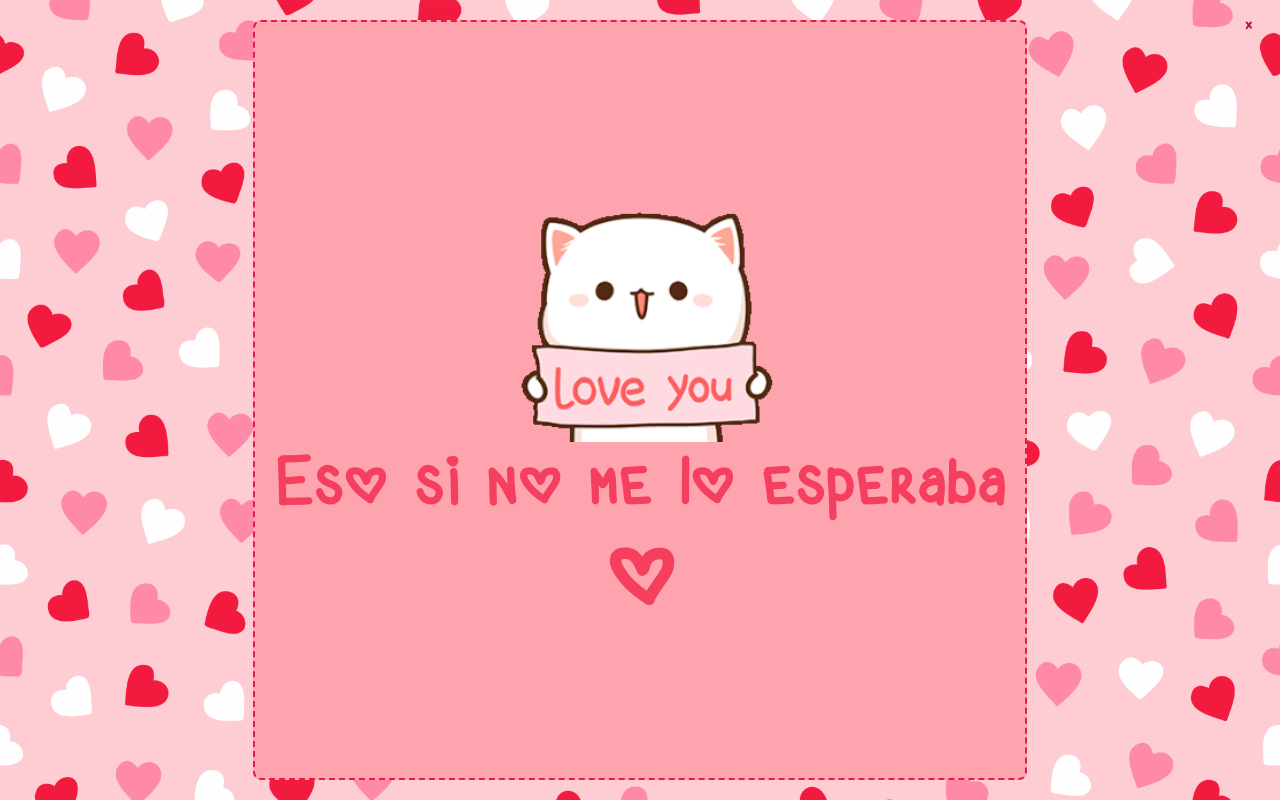
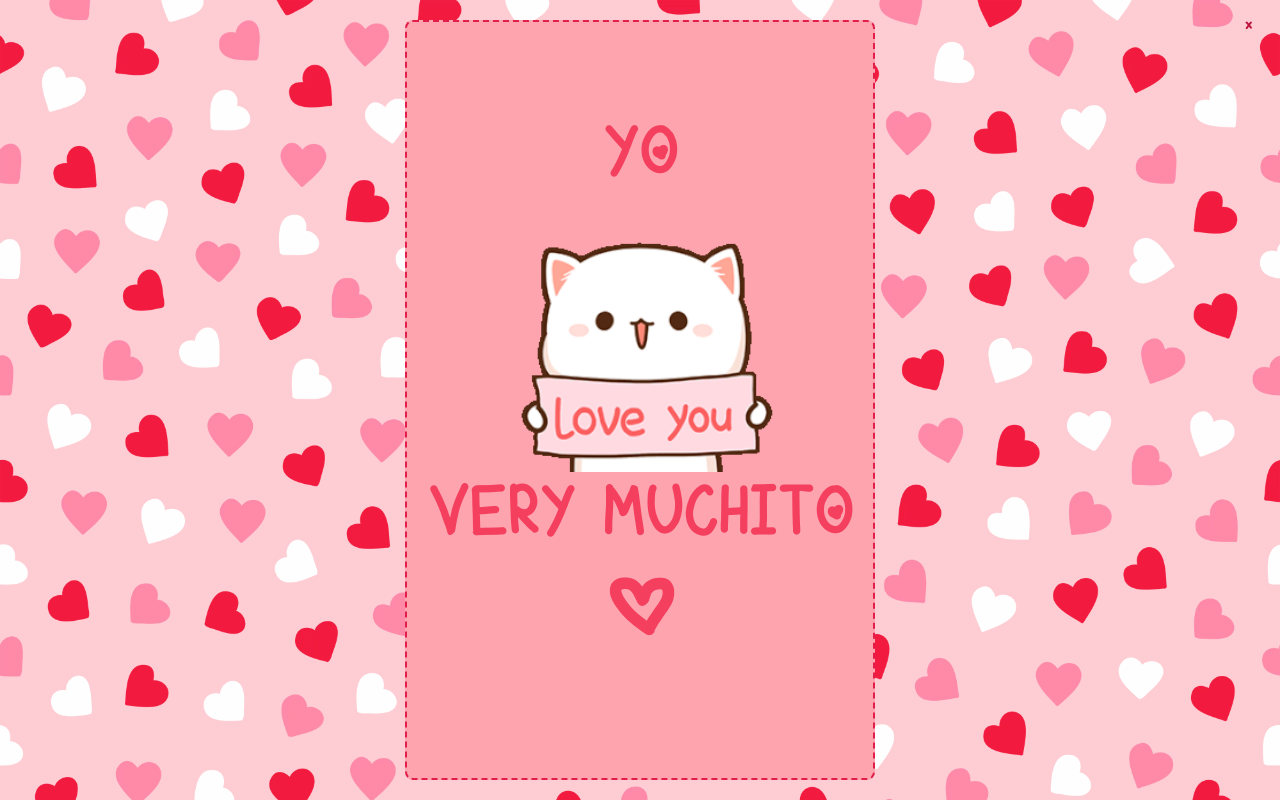
Before and after one commit to Joacohbc/yxj-valentines-day, a React (Vite) app: page / in a window 1280 px wide. Both pictures are taken after a click on the button "o Si o". Built offline with nearby package versions, Linux system fonts and the light colour scheme; what tailwindcss-animated would draw is missing.

Commit message:
Cambiar pantalla final del Si

```diff
--- a/src/App.jsx
+++ b/src/App.jsx
@@ -186,6 +186,8 @@ export default function App() {
 		<div className='flex items-center justify-center bg-rose-200 min-h-screen bg-image'>
 			<div className="flex items-center justify-center flex-col bg-rose-300 max-w-[95vw] min-h-[80vh]  md:min-h-[95vh] md:p-5 rounded-lg border-dashed border-2 border-rose-600 animate-fade-up animate-once animate-ease-in-out">
 
+				{accept && <div className="text-rose-500 max-w-[70vw] text-5xl md:text-6xl text text-center text-wrap yxj-font"> YO </div>}
+
 				<GifCarrusel gifs={gifs.toArray()} />
 
 				<div className="flex flex-col items-center my-3">
@@ -193,7 +195,7 @@ export default function App() {
 
 					{!accept && lives == 0 && <div className="text-rose-500 max-w-[70vw] text-3xl md:text-6xl text-wrap text-center yxj-font"> Okey... ya entendí que no</div>}
 
-					{accept && <div className="text-rose-500 max-w-[70vw] text-3xl md:text-6xl text text-center text-wrap yxj-font"> Eso si no me lo esperaba </div>}
+					{accept && <div className="text-rose-500 max-w-[70vw] text-3xl md:text-6xl text text-center text-wrap yxj-font"> VERY MUCHITO </div>}
 
 					<div className={`flex items-center justify-center my-3 ${noIsDisabled && 'animate-shake animate-once'}`}>
 						<LivesBar heart={!accept ? lives : 1} total={!accept ? totalLives : 1} />
```
